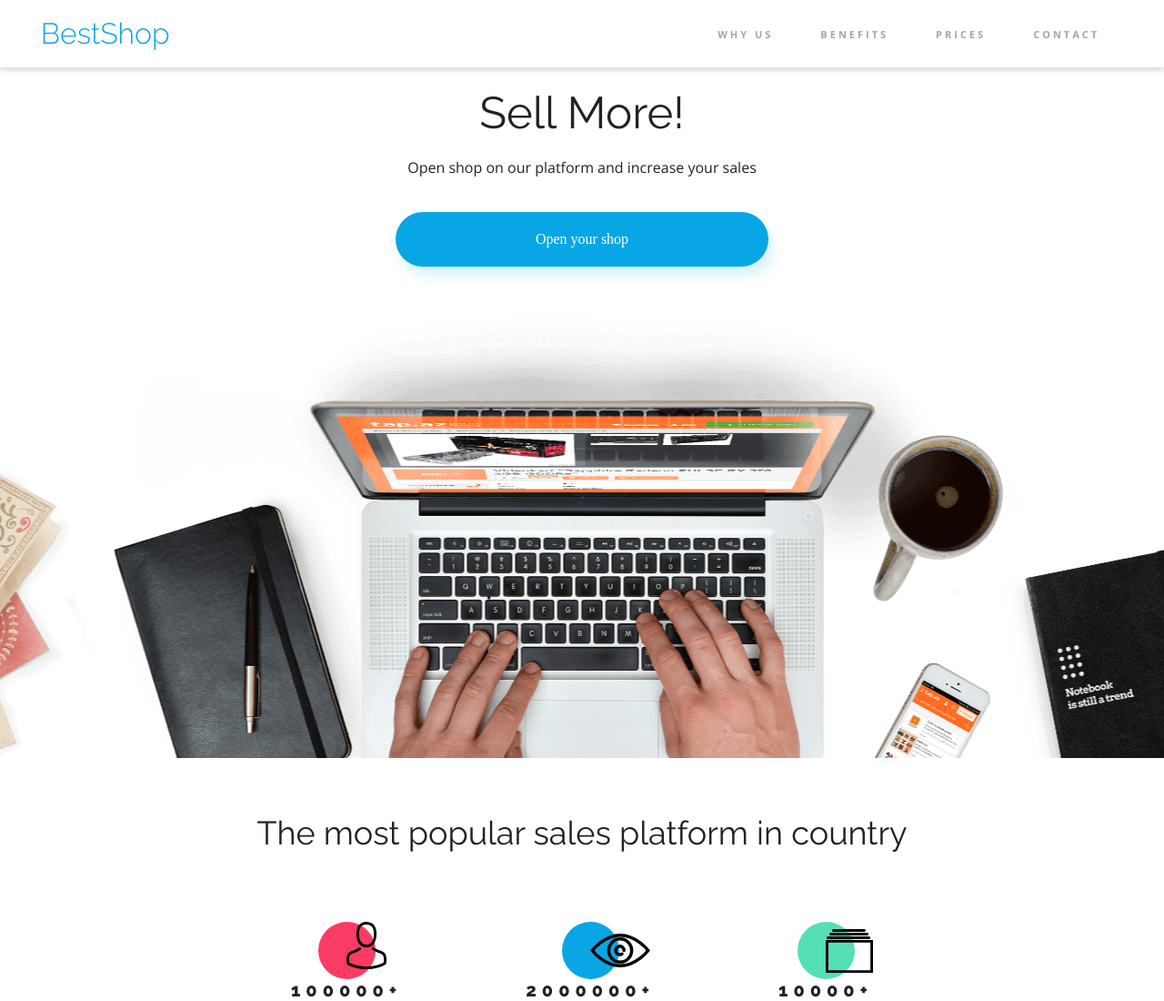
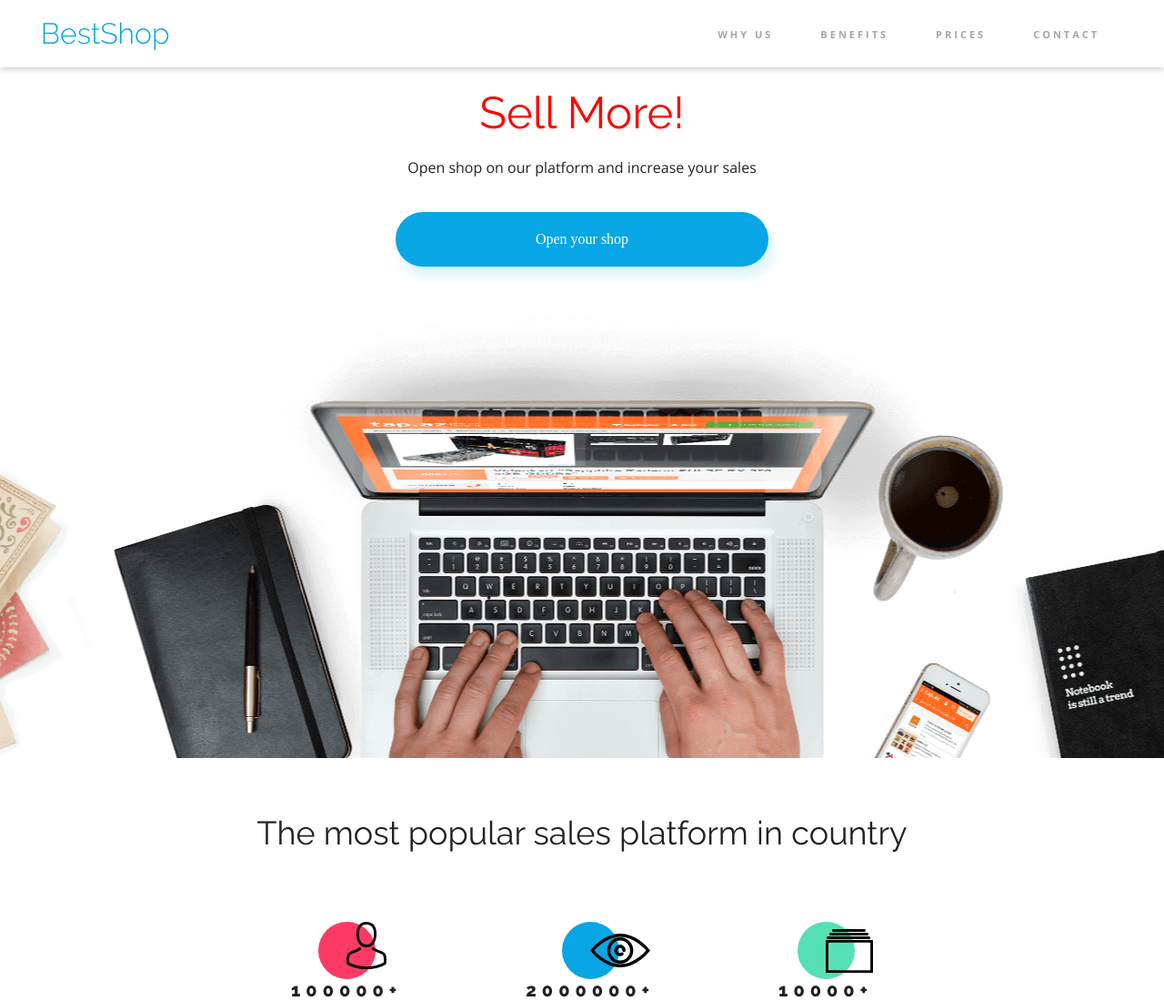
Before and after one commit to Mankowski92/BestShop-ExapleLanding, a website: page public/index.html in a window 1280 px wide. Shown: the top 1100 px of the page at 91% size. Drawn offline with nearby package versions, Linux system fonts and the light colour scheme; files that its build step writes are made by us from their sources.

Commit message:
test commit to check if heroku works properly

```diff
--- a/public/scss/style.scss
+++ b/public/scss/style.scss
@@ -70,6 +70,8 @@ body {
     line-height: 59px;
     letter-spacing: 0px;
     margin: 20px;
+    //test property below
+    color: red;
   }
   .banner-paragraph {
     font-family: 'Open Sans', sans-serif;
```
